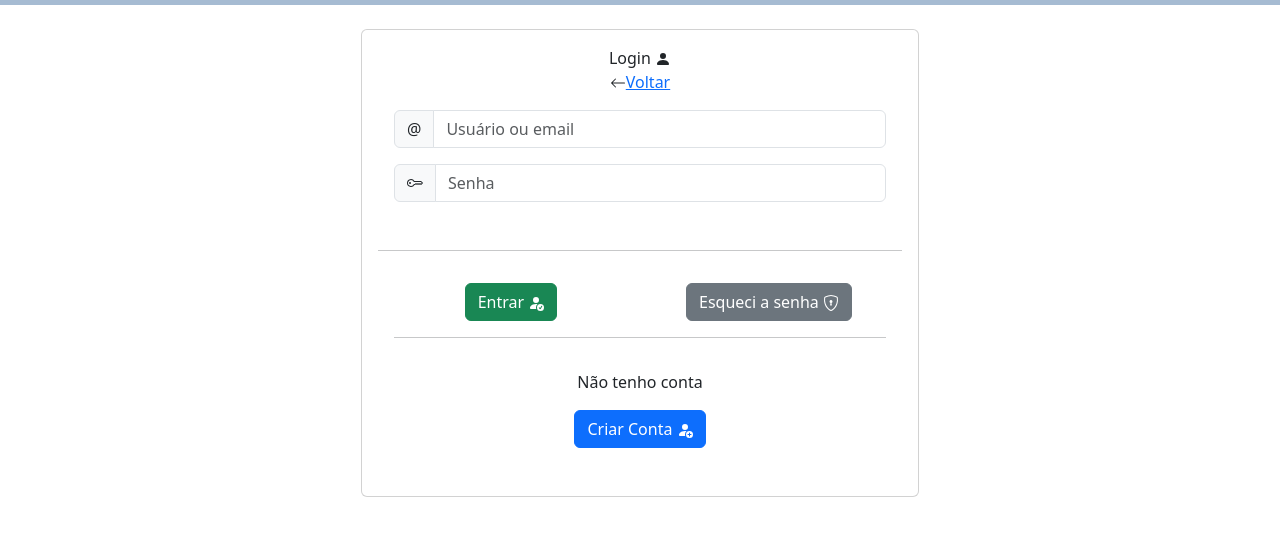
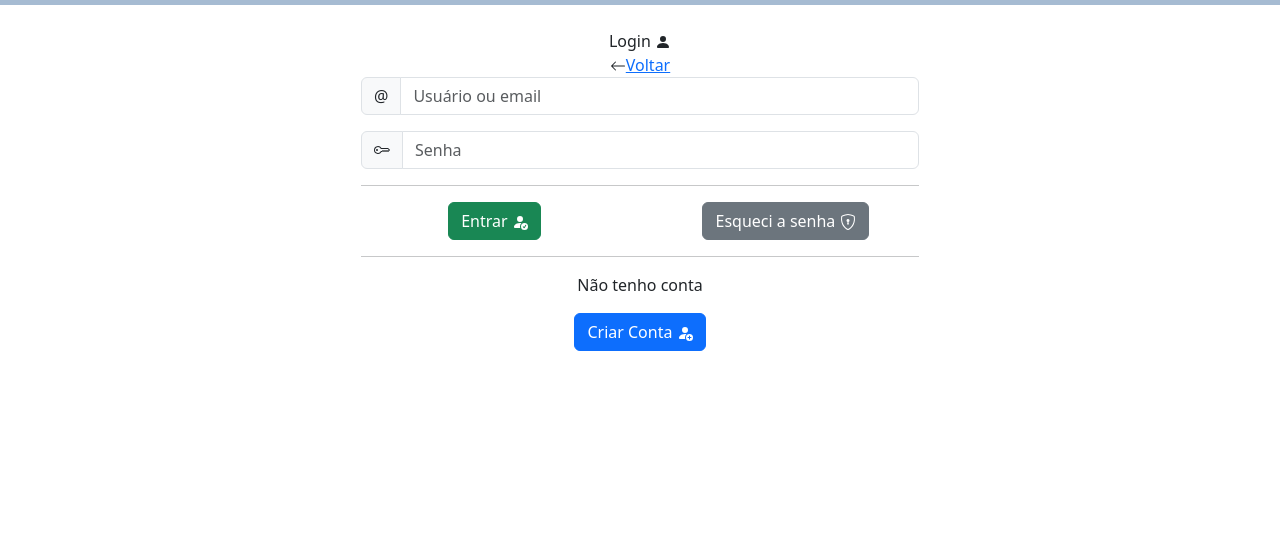
Before and after one commit to miuckol/projeto-tcc, a plain HTML site: page tcc/telas/login.html in a window 1280 px wide. Shown: the part 68-604 px from the top of the page. Drawn offline with nearby package versions, Linux system fonts and the light colour scheme.

Commit message:
Update login.html

```diff
--- a/tcc/telas/login.html
+++ b/tcc/telas/login.html
@@ -116,8 +116,7 @@
 
     <div class="container">
         <center>
-            <div class="card" style="width: 50%;">
-                <div class="card-body">
+            <div class="card-body" style="width: 50%;">
                     <div class="col">
                         <p class="card-text">Login <svg xmlns="http://www.w3.org/2000/svg" width="16" height="16"
                             fill="currentColor" class="bi bi-person-fill" viewBox="0 0 16 16">
```
